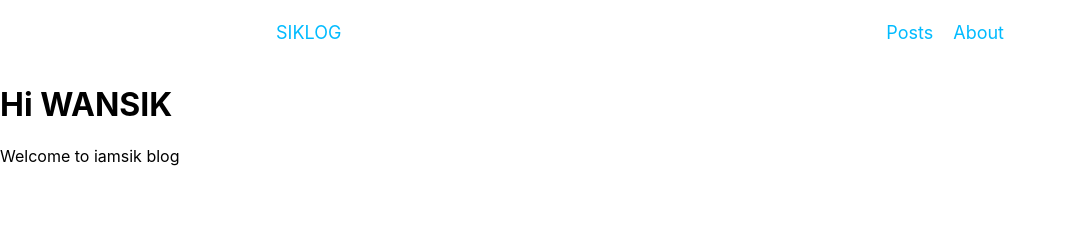
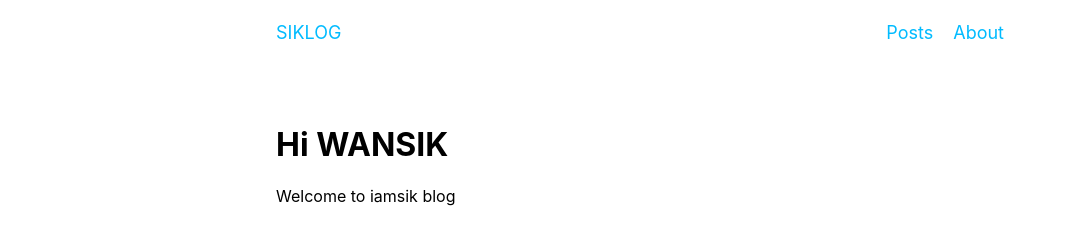
Before and after one commit to wansiklee/blog, a Gatsby site: page / in a window 1280 px wide. Shown: the whole page, without its empty margins (0-1067 px from the left). Built offline with nearby package versions, Linux system fonts and the light colour scheme; Gatsby itself is replaced by a stand-in of ours.

Commit message:
Add main component

```diff
--- /dev/null
+++ b/src/components/Main.tsx
@@ -0,0 +1,23 @@
+import React from "react";
+import { css } from "@emotion/react";
+
+export interface MainProps {
+  children: React.ReactNode;
+}
+
+const Main: React.FC<MainProps> = ({ children }) => {
+
+  return (
+    <main css={mainStyle}>{children}</main>
+  );
+}
+
+const mainStyle = css`
+  height: 100%;
+  padding: 0 1rem;
+  padding-top: 2.5rem;
+  margin: 0 auto;
+  max-width: 760px;
+`;
+
+export default Main;
--- a/src/components/layout.tsx
+++ b/src/components/layout.tsx
@@ -8,6 +8,7 @@
 import React from "react";
 import { Global, css } from "@emotion/react";
 import Header from "./Header";
+import Main from "./Main";
 
 export interface LayoutProps {
   children: React.ReactNode;
@@ -18,7 +19,7 @@ const Layout: React.FC<LayoutProps> = ({ children }) => {
     <>
       <Global styles={globalStyle} />
       <Header />
-      <main>{children}</main>
+      <Main>{children}</Main>
     </>
   );
 }
```
